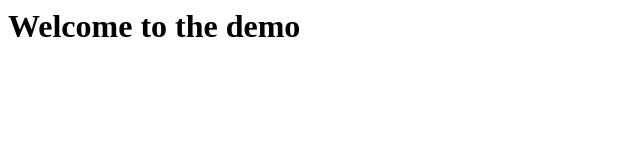
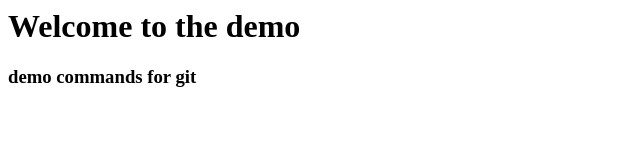
Before and after one commit to diegoenap/demo-interns, a plain HTML site: page index.html in a window 1280 px wide. Shown: the whole page, without its empty margins (0-640 px from the left). Drawn offline with Linux system fonts and the light colour scheme.

Commit message:
Add more content to index.html

```diff
--- a/index.html
+++ b/index.html
@@ -1,4 +1,7 @@
 <html>
 <head><title>Simple Webpage</title></head>
-<body><h1>Welcome to the demo</h1></body>
+<body>
+    <h1>Welcome to the demo</h1>
+    <h3>demo commands for git</h3>
+</body>
 </html>
```
Also changed, not shown: style.css (added).
